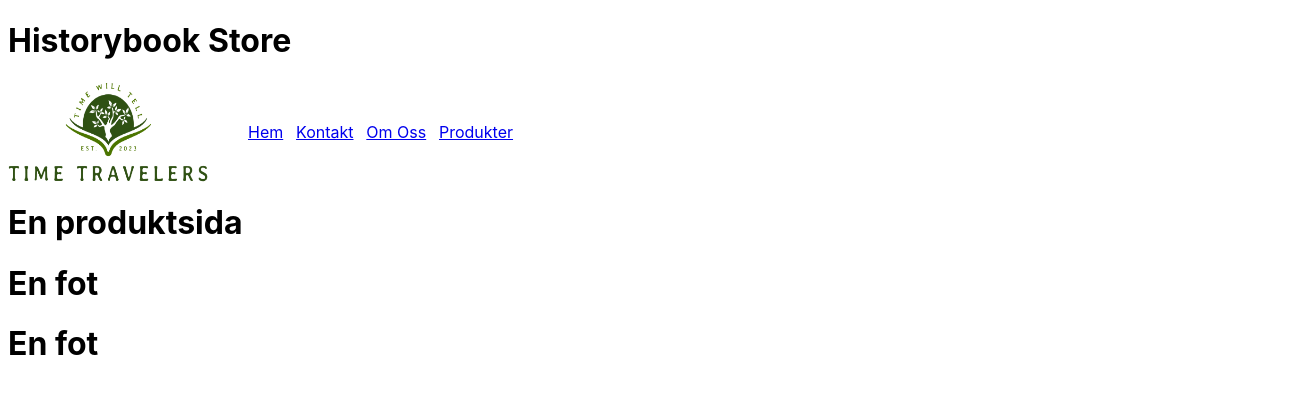
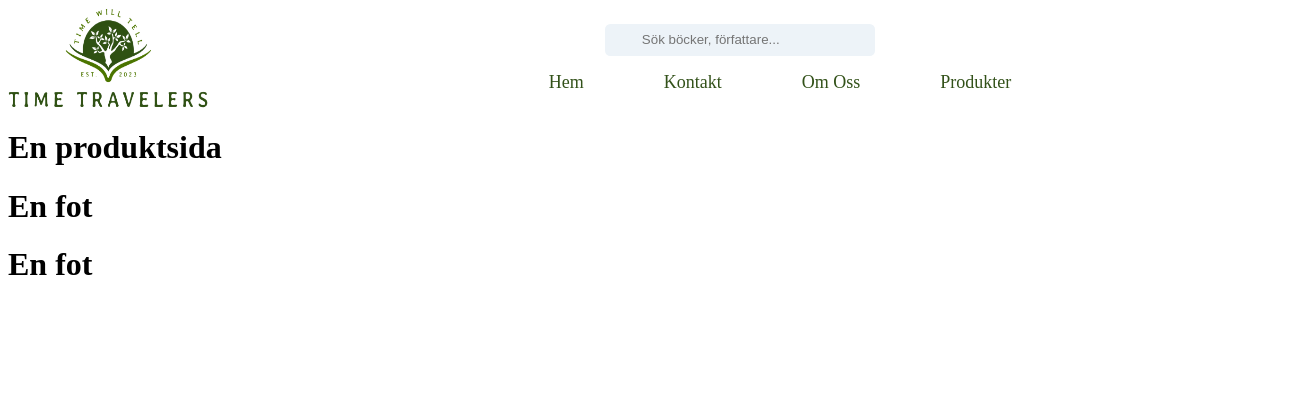
Before and after one commit to MauritzEmanuel/GroupProject_Frontend2, a React (Vite) app in the folder Frontend/: page /products/1 in a window 1280 px wide. Shown: the top 394 px of the page, 1312 px wide, since content can reach past the window. Built offline with nearby package versions, Linux system fonts and the light colour scheme; no server answers.

Commit message:
navbar ser bättre ut

```diff
--- a/Frontend/src/components/Navbar.jsx
+++ b/Frontend/src/components/Navbar.jsx
@@ -4,30 +4,38 @@ import Logo from '../assets/Images/Logo/Logo-time-travelers.png'
 
 const Navbar = () => {
 
+    const navStyles = {
+
+    }
+
     return (
         <>
             <header>
 
-                <h1>Historybook Store</h1>
                 <nav className='navbar flex'>
                     <div>
                         <img className='image-nav flex' src={Logo} alt="Logo" />
                     </div>
 
+                    <div className='div-su-nav'>
+                        <div className='search-nav flex'>
+                            <input placeholder="Sök böcker, författare..." role="combobox" aria-autocomplete="list" aria-label="Sök" aria-activedescendant="" aria-expanded="false" type="text"/>
+                        </div>
                         <ul className='ul-nav flex'>
-                        <li className='li-nav flex'>
+                            <li>
                                 <a href={`/`}>Hem</a>
                             </li>
-                        <li className='li-nav flex'>
+                            <li>
                                 <a href={`/contact`}>Kontakt</a>
                             </li>
-                        <li className='li-nav flex'>
+                            <li>
                                 <a href={`/aboutUs`}>Om Oss</a>
                             </li>
-                        <li className='li-nav flex'>
+                            <li>
                                 <a href={`/products/:id`}>Produkter</a>
                             </li>
                         </ul>
+                    </div>
                 </nav>
             </header>
         </>
--- a/Frontend/src/cssFiles/navbar.css
+++ b/Frontend/src/cssFiles/navbar.css
@@ -1,30 +1,60 @@
-* {
-    font-family: inter;
-}
-
 .flex {
     display: flex;
 }
 
 .navbar {
     align-items: center;
-    justify-content: center;
     width: 100%;
-}
-
-.ul-nav {
-    list-style-type: none;
-    gap: .8em;
-    width: 100%;
-}
-
-.li-nav {
-    flex-direction: column;
-    align-items: center;
-    color: #325119;
 }
 
 .image-nav {
     width: 200px;
     height: 100px;
 }
+
+.div-su-nav {
+    justify-content: center;
+    list-style-type: none;
+    width: 100%;
+}
+
+.search-nav {
+    justify-content: center;
+    list-style-type: none;
+    margin-top: auto;
+    width: 100%;
+}
+  .search-nav input {
+    height: 2.25em;
+    width: 20em;
+    background-color: #edf3f8;
+    border-radius: .4em;
+    text-indent: 2.2rem;
+    border: none;
+    transition: border 0.3s;
+  }
+    .search-nav input:hover {
+        border: 1px solid green;
+    }
+
+.ul-nav {
+    justify-content: center;
+    list-style-type: none;
+    margin-bottom: auto;
+    width: 100%;
+    gap: 5em;
+}
+  .ul-nav li {
+    flex-direction: column;
+    font-size: 18px;
+    color: #325119;
+    height: 20;
+  }
+  .ul-nav a {
+    text-decoration: none;
+    color: inherit;
+    cursor: pointer;
+  }
+    .ul-nav a:hover {
+        text-decoration: underline;
+    }
```
Lines whose indentation alone changed are shown as unchanged.
